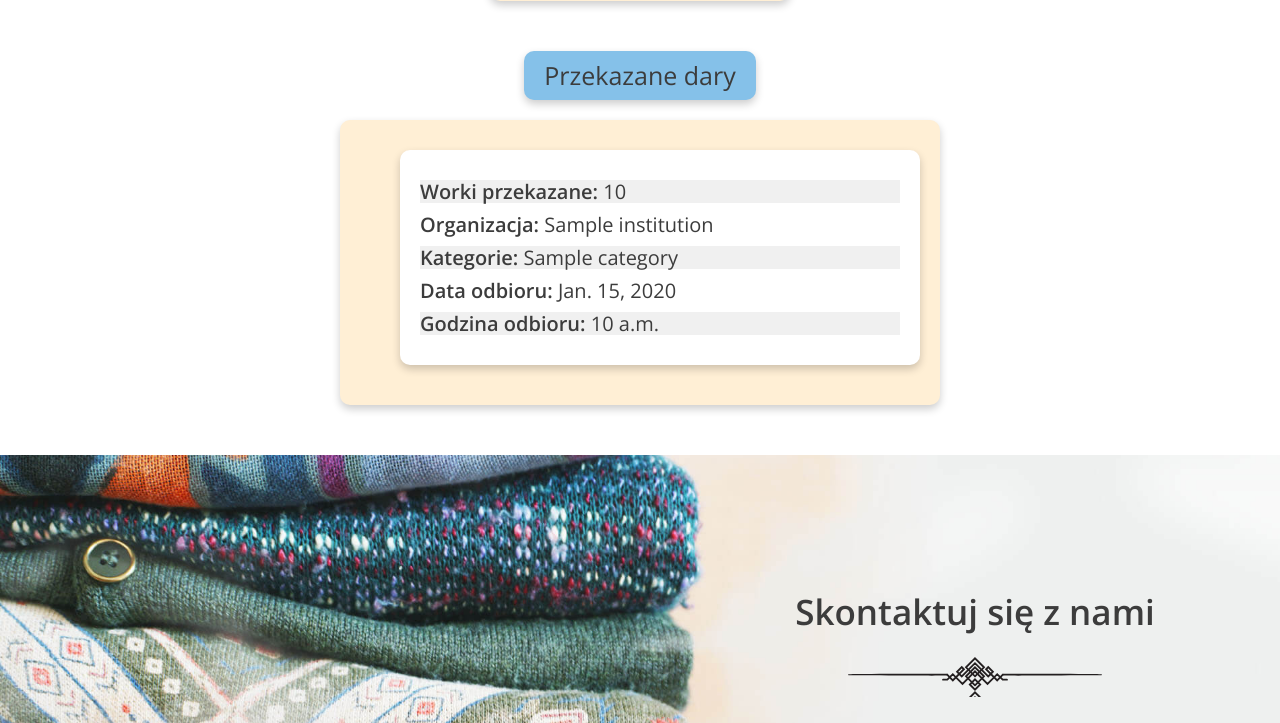
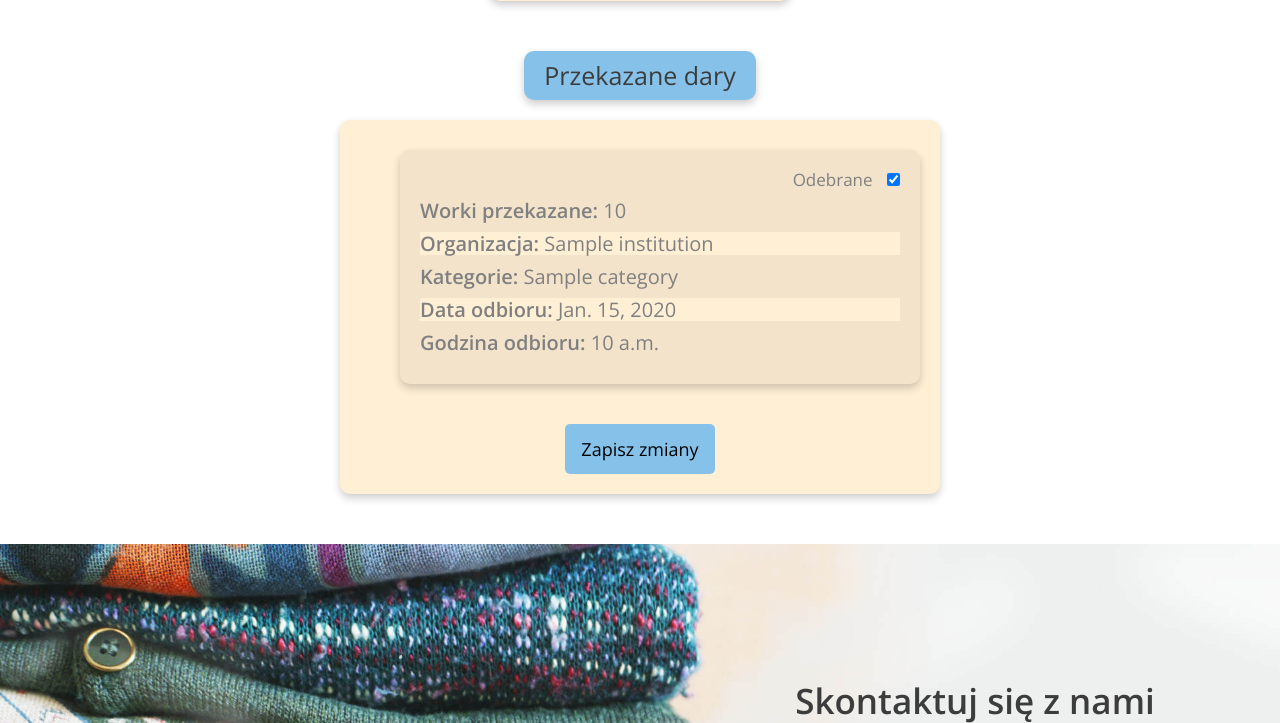
Before and after one commit to MateuszMarcisz/donate-to-charity, a Django app: page /profile/ in a window 1280 px wide. Shown: the part 617-1340 px from the top of the page. Run offline with Django 5.2, Linux system fonts and the light colour scheme; a user stored in the database is signed in; tables that the repository leaves empty hold one stand-in row (values such as "Sample post").

Commit message:
archive donations

```diff
--- a/charity_donations/models.py
+++ b/charity_donations/models.py
@@ -41,6 +41,7 @@ class Donation(models.Model):
     pick_up_time = models.TimeField()
     pick_up_comment = models.TextField(blank=True, null=True)
     user = models.ForeignKey(User, null=True, blank=True, on_delete=models.SET_NULL)
+    is_taken = models.BooleanField(default=False)
 
     def __str__(self):
         return f"{self.quantity} bags for {self.institution.name}"
--- a/charity_donations/static/css/style.css
+++ b/charity_donations/static/css/style.css
@@ -825,6 +825,7 @@ form.form--contact textarea::-webkit-input-placeholder {
     font-style: normal;
     color: #3c3c3c;
 }
+
 form.form--contact input:not([type="checkbox"]):not([type="radio"]):-ms-input-placeholder,
 form.form--contact textarea:-ms-input-placeholder {
     font-family: 'Open Sans', sans-serif;
@@ -832,6 +833,7 @@ form.form--contact textarea:-ms-input-placeholder {
     font-style: normal;
     color: #3c3c3c;
 }
+
 form.form--contact input:not([type="checkbox"]):not([type="radio"])::-ms-input-placeholder,
 form.form--contact textarea::-ms-input-placeholder {
     font-family: 'Open Sans', sans-serif;
@@ -839,6 +841,7 @@ form.form--contact textarea::-ms-input-placeholder {
     font-style: normal;
     color: #3c3c3c;
 }
+
 form.form--contact input:not([type="checkbox"]):not([type="radio"])::placeholder,
 form.form--contact textarea::placeholder {
     font-family: 'Open Sans', sans-serif;
@@ -1856,10 +1859,10 @@ footer .bottom-line--icons a img {
 
 
 .info-title {
-    background-color: rgba( 133, 193, 233 );
+    background-color: rgba(133, 193, 233);
     padding: 10px 20px;
     border-radius: 10px;
-    margin-bottom: 20px; /* Space between title and details */
+    margin-bottom: 20px;
     box-shadow: 0 4px 8px rgba(0, 0, 0, 0.2);
 }
 
@@ -1869,7 +1872,7 @@ footer .bottom-line--icons a img {
 }
 
 .info-details {
-    background-color: papayawhip; /* White background */
+    background-color: papayawhip;
     padding: 20px;
     border-radius: 10px;
     box-shadow: 0 4px 8px rgba(0, 0, 0, 0.2); /* Soft shadow */
@@ -1914,6 +1917,11 @@ footer .bottom-line--icons a img {
     font-weight: bold;
 }
 
+.custom-donation-list {
+    display: flex;
+    flex-direction: column;
+}
+
 .custom-donation-item {
     background-color: #ffffff;
     padding: 20px;
@@ -1922,6 +1930,76 @@ footer .bottom-line--icons a img {
     margin-bottom: 20px;
     list-style-type: none;
 }
+
 .custom-donation-item p:nth-child(odd) {
     background-color: rgb(240, 240, 240);
 }
+
+.custom-donation-item:not(.taken) {
+    order: 0;
+}
+
+.custom-donation-item.taken {
+    color: gray;
+    order: 1;
+    background-color: rgba(0, 0, 0, 0.05);
+}
+
+.custom-donation-item.taken p:nth-child(odd) {
+    background-color: papayawhip;
+}
+
+.submit-button-container {
+    display: flex;
+    justify-content: center;
+    margin-top: 20px;
+}
+
+.submit-button-container button {
+    background-color: rgba(133, 193, 233);
+    border-radius: 0.5rem;
+    border: none;
+    cursor: pointer;
+    padding: 0.25rem;
+    width: 15rem;
+    height: 5rem;
+    font-size: 1.8rem;
+}
+
+.submit-button-container button:hover {
+    background-color: rgba(0, 100, 233, 0.8);
+}
+
+
+.custom-form {
+    display: block;
+    flex-wrap: nowrap;
+}
+
+.custom-form .form-group {
+    padding: 0;
+    margin-bottom: 20px;
+}
+
+.custom-form .form-group input:not([type="checkbox"]):not([type="radio"]),
+.custom-form .form-group textarea {
+    border: 1px solid #3c3c3c;
+    background: transparent;
+    padding: 4px 14px;
+    max-width: 100%;
+    width: auto;
+    resize: none;
+    font-size: 1.8rem;
+}
+
+.custom-form .form-group--buttons {
+    display: block;
+    justify-content: center;
+
+}
+
+.to-the-right {
+    justify-content: flex-end;
+    text-align: right;
+    font-size: 1.7rem;
+}
--- a/charity_donations/views.py
+++ b/charity_donations/views.py
@@ -155,3 +155,14 @@ class ProfileView(LoginRequiredMixin, View):
         }
 
         return render(request, 'profile.html', context)
+
+    def post(self, request):
+        donations = Donation.objects.filter(user=request.user)
+        for donation in donations:
+            is_taken_field = f'is_taken_{donation.id}'
+            if is_taken_field in request.POST:
+                donation.is_taken = True
+            else:
+                donation.is_taken = False
+            donation.save()
+        return redirect('Profile')
--- a/templates/profile.html
+++ b/templates/profile.html
@@ -1,40 +1,3 @@
-{#{% extends 'base.html' %}#}
-{##}
-{#<header class="header--main-page">#}
-{#    {% block navbar %}#}
-{#        {{ block.super }}#}
-{#    {% endblock %}#}
-{##}
-{#    {% block header_help %}#}
-{#        <header class="header--main-page">#}
-{#            <div class="header--main-page">#}
-{#                <div class="slogan container2">#}
-{#                    <div>#}
-{#                        <h2>Mój Profil</h2>#}
-{#                    </div>#}
-{##}
-{#                </div>#}
-{#                <div class="container2">#}
-{#                    <div></div>#}
-{#                    <div>#}
-{#                        <p style="font-size: 2em">Informacje</p>#}
-{#                                                #}
-{#                        <p>Użytkownik:</p> #}
-{#                                {{ user }} <br>#}
-{#                            Imię: <br>#}
-{#                        {{ user.first_name }} <br>#}
-{#                            Nazwisko: <br>#}
-{#                        {{ user.last_name }} <br>#}
-{#                        #}
-{#                    </div>#}
-{#                </div>#}
-{##}
-{#            </div>#}
-{#        </header>#}
-{#    {% endblock %}#}
-{#</header>#}
-{##}
-
 {% extends 'base.html' %}
 
 <header class="header--main-page">
@@ -46,7 +9,6 @@
         <div>
             <h2>Mój Profil</h2>
         </div>
-
 
         <div class="container-profile">
             <div class="info-title">
@@ -65,9 +27,15 @@
             </div>
             <div class="custom-info-details">
                 {% if donations %}
+                    <form method="post" class="custom-form">
+                        {% csrf_token %}
                         <ul class="custom-donation-list">
                             {% for donation in donations %}
-                            <li class="custom-donation-item">
+                                <li class="custom-donation-item {% if donation.is_taken %}taken{% endif %}">
+                                    <div class="to-the-right">
+                                        <label for="is_taken_{{ donation.id }}" style="margin-right: 10px;">Odebrane</label>
+                                        <input type="checkbox" id="is_taken_{{ donation.id }}" name="is_taken_{{ donation.id }}" value="true" {% if donation.is_taken %}checked{% endif %}>
+                                    </div>
                                     <p><strong>Worki przekazane:</strong> {{ donation.quantity }}</p>
                                     <p><strong>Organizacja:</strong> {{ donation.institution.name }}</p>
                                     <p><strong>Kategorie:</strong>
@@ -77,19 +45,17 @@
                                     </p>
                                     <p><strong>Data odbioru:</strong> {{ donation.pick_up_date }}</p>
                                     <p><strong>Godzina odbioru:</strong> {{ donation.pick_up_time }}</p>
-{#                                {% if donation.pick_up_comment %}#}
-{#                                    <p><strong>Komentarz:</strong> {{ donation.pick_up_comment }}</p>#}
-{#                                {% endif %}#}
                                 </li>
                             {% endfor %}
                         </ul>
+                        <div class="submit-button-container">
+                            <button type="submit">Zapisz zmiany</button>
+                        </div>
+                    </form>
                 {% else %}
                     <p>Brak przekazanych darów.</p>
                 {% endif %}
             </div>
         </div>
-
-
-
     {% endblock %}
 </header>
```
Also changed, not shown: charity_donations/migrations/0002_donation_is_taken.py (added). Lines whose indentation alone changed are shown as unchanged.
